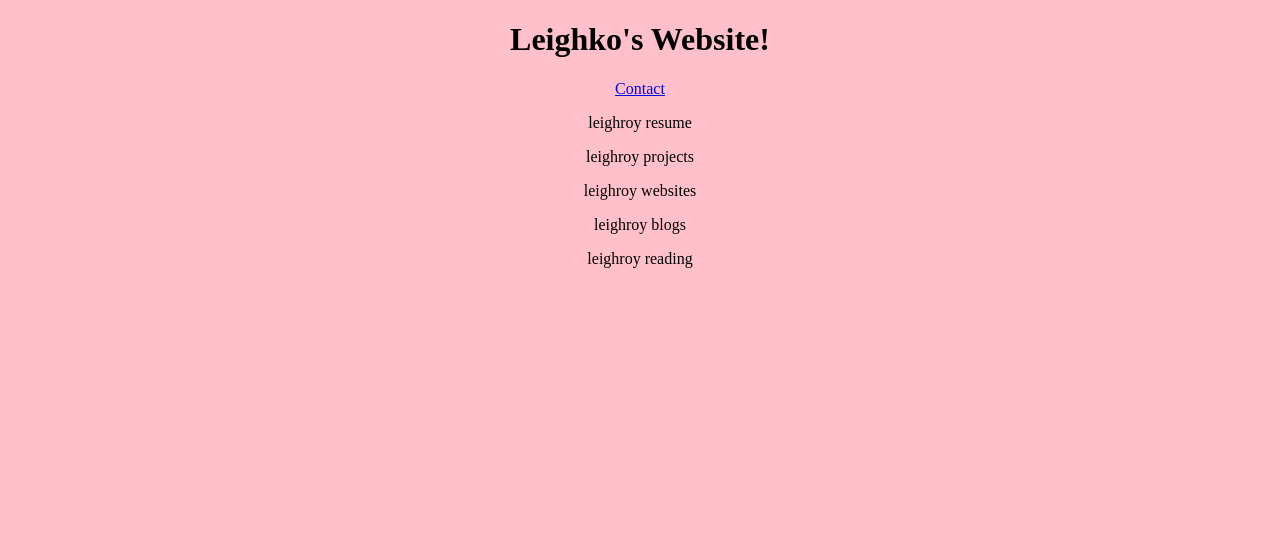
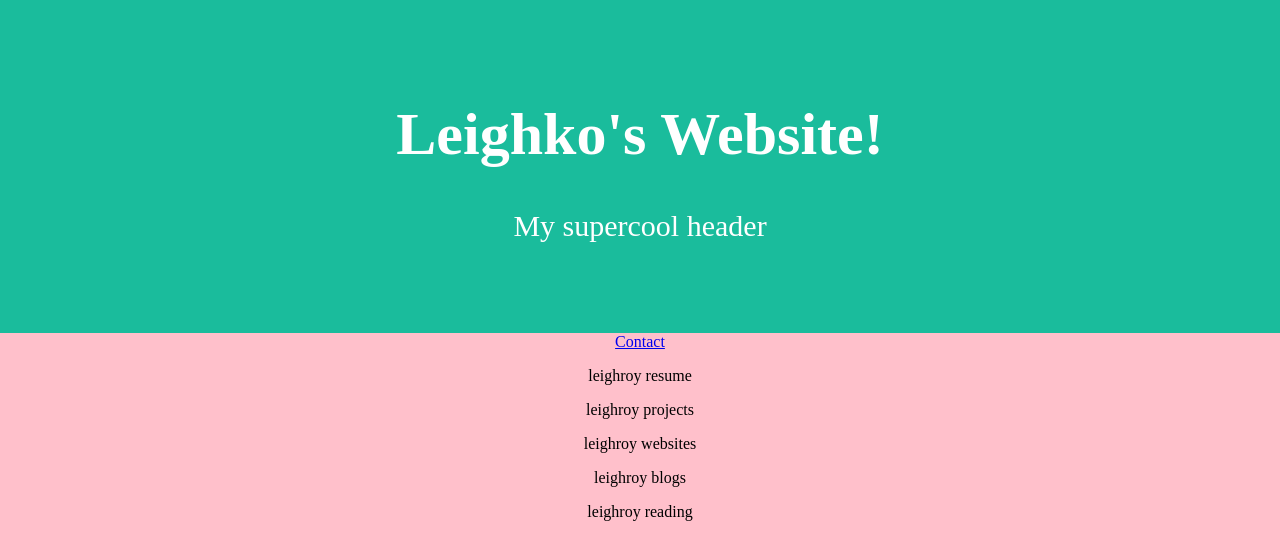
Before and after one commit to leighko/leighko.github.io, a plain HTML site: page index.html in a window 1280 px wide. Drawn offline with Linux system fonts and the light colour scheme.

Commit message:
Update style & branches

```diff
--- a/index.html
+++ b/index.html
@@ -7,7 +7,10 @@
     <link rel="stylesheet" href="styles.css">
 </head>
 <body>
-    <h1>Leighko's Website!</h1>
+    <div class="header">
+        <h1>Leighko's Website!</h1>
+        <p>My supercool header</p>
+      </div>
     <a href="/contact.html">Contact</a>
     <p>leighroy resume</p>
     <p>leighroy projects</p>
--- a/styles.css
+++ b/styles.css
@@ -3,3 +3,11 @@ body {
     background: pink;
     text-align: center;
 }
+
+.header {
+    padding: 60px;
+    text-align: center;
+    background: #1abc9c;
+    color: white;
+    font-size: 30px;
+  }
```
Also changed, not shown: contact.html (+1 -0 lines).
